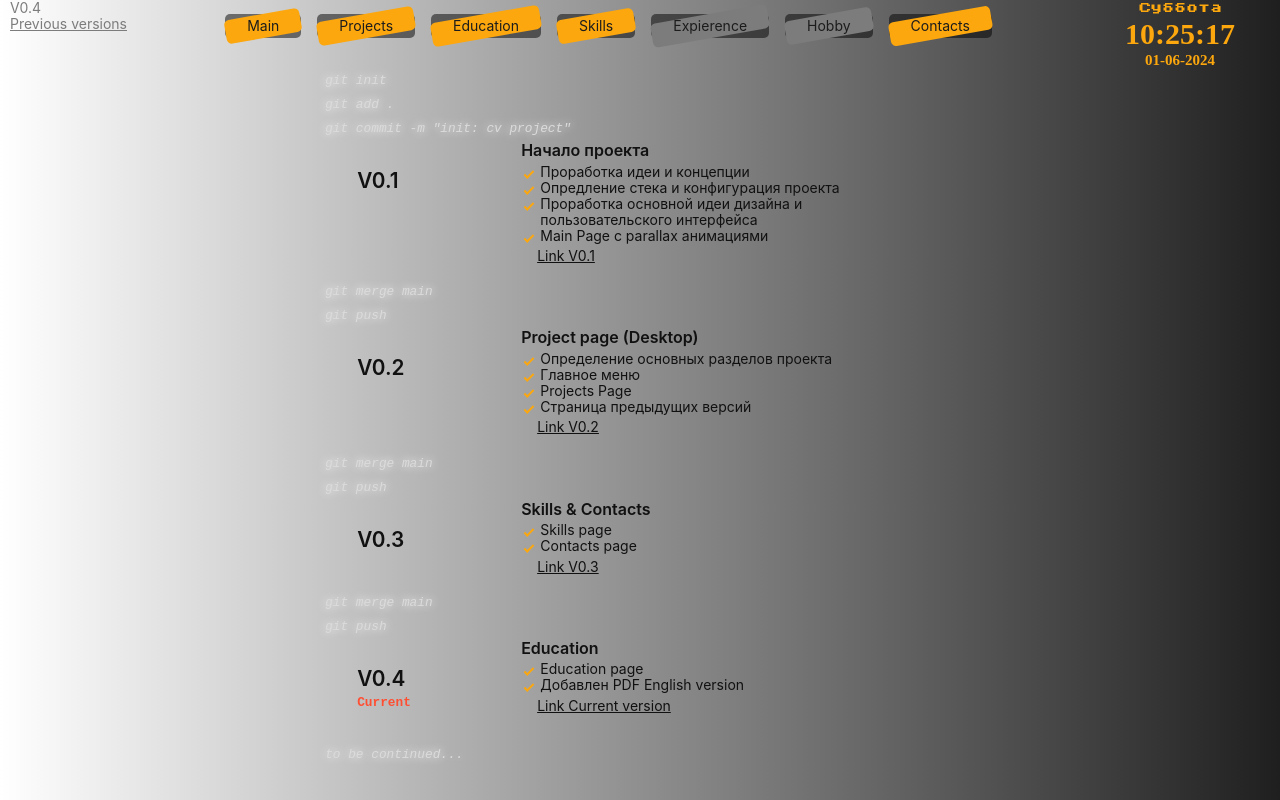
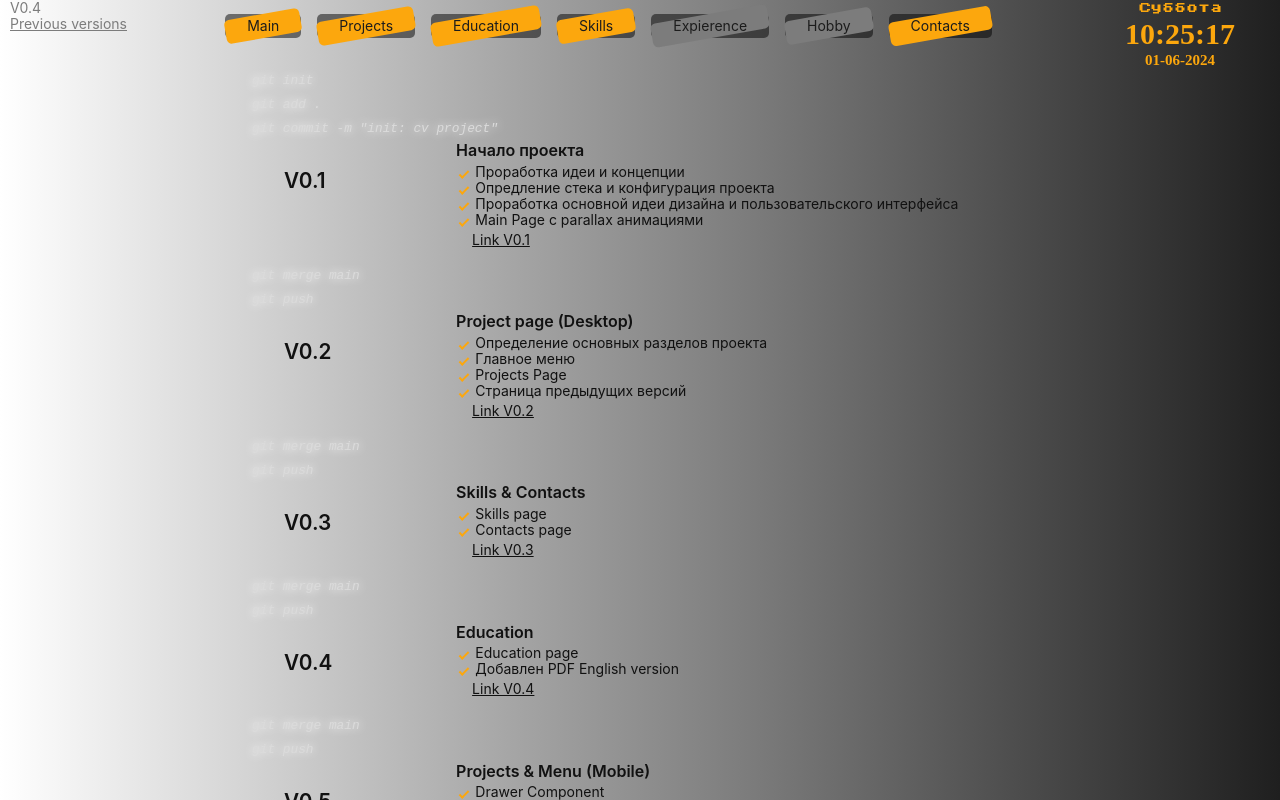
Before and after one commit to UTYFjs/cv, a React (Vite) app: page /previous_versions in a window 1280 px wide. Built offline with nearby package versions, Linux system fonts and the light colour scheme; a web font is replaced by a local one.

Commit message:
feat: add VersionItem component, rewrite version page, add new version

```diff
--- a/src/components/project-card/project-card.module.scss
+++ b/src/components/project-card/project-card.module.scss
@@ -98,10 +98,23 @@
   text-align: center;
   line-height: 20px;
   background: $character-dark-primary-85;
-  margin: 7px 0;
+  margin: $m-2xs 0;
   border-radius: 50%;
 }
 
 .my-swiper .bullet-class.bullet-class__active {
-  background: #007aff;
+  background: $palitra2-light;
 }
+
+.my-swiper .bullet-class__active-small {
+  background: $palitra2-light !important;
+}
+
+.bullet-class-small {
+  display: inline-block;
+  width: 8px;
+  height: 8px;
+  background: $character-dark-primary-85;
+  margin: 0 $m-4xs;
+  border-radius: 50%;
+}
--- a/src/components/project-card/project-card.tsx
+++ b/src/components/project-card/project-card.tsx
@@ -131,6 +131,8 @@ export const ProjectCard = ({
                             enabled: true,
                           }}
                           pagination={{
+                            bulletClass: styles['bullet-class-small'],
+                            bulletActiveClass: styles['bullet-class__active-small'],
                             clickable: true,
                           }}
                           modules={[Pagination]}
--- /dev/null
+++ b/src/components/version/version.module.scss
@@ -0,0 +1,85 @@
+@use './../../styles/main.scss' as *;
+
+.version {
+  @include flex($direction: column);
+}
+
+.version-content {
+  @include flex;
+
+  gap: $gap-xl;
+}
+
+.version::before {
+  content: 'git merge main \a git push';
+  @include font-bg-code;
+}
+
+.version:first-child::before {
+  content: 'git init \a git add . \a git commit -m "init: cv project"';
+  @include font-bg-code;
+}
+
+.version:last-child::after {
+  content: 'to be continued...';
+  @include font-bg-code;
+
+  margin-top: $m-4xl;
+}
+
+.version:last-child .version_title::after {
+  content: 'Current';
+  @include font-bg-current;
+}
+
+.version_title {
+  flex-basis: 150px;
+  font-size: 1.3rem;
+  font-weight: 600;
+  margin-top: $m-4xl;
+  @include for-phone {
+    flex-basis: 70px;
+  }
+}
+
+.version_description {
+  flex-basis: 75%;
+}
+
+.version_name {
+  font-size: 1rem;
+  font-weight: 600;
+}
+
+.list {
+  list-style: none;
+  margin-block: 0.3em 0.3em;
+  padding-left: 1.2rem;
+}
+
+.list li {
+  position: relative;
+}
+
+.list li::after {
+  display: block;
+  content: '';
+  position: absolute;
+  top: 0.5em;
+  left: -1.2em;
+  width: 8px;
+  height: 3px;
+  border-left: 2px solid $palitra2-light;
+  border-bottom: 2px solid $palitra2-light;
+  transform: rotate(-45deg);
+}
+
+.link {
+  color: currentcolor;
+  padding: $p;
+  margin-top: $m;
+}
+
+.link:hover {
+  color: $palitra2-light;
+}
--- /dev/null
+++ b/src/components/version/version.tsx
@@ -0,0 +1,30 @@
+import { nanoid } from 'nanoid';
+import { LINK_CV } from '~/constants/routes-constants';
+
+import styles from './version.module.scss';
+export type VersionProps = {
+  version: number;
+  title: string;
+  features: string[];
+  linkToDeploy?: string;
+};
+
+export const VersionItem = ({ version, title, features, linkToDeploy }: VersionProps) => (
+  <div className={styles.version}>
+    <div className={styles['version-content']}>
+      <p className={styles['version_title']}>{'V' + version}</p>{' '}
+      <div className={styles['version_description']}>
+        <p className={styles['version_name']}> {title}</p>
+        <ul className={styles.list}>
+          {features.map((feature) => (
+            <li key={nanoid()}>{feature}</li>
+          ))}
+        </ul>
+
+        <a className={styles.link} href={linkToDeploy ? linkToDeploy : LINK_CV} target="_blank" rel="noreferrer">
+          {linkToDeploy ? 'Link ' + 'V' + version : 'Link Current Version'}
+        </a>
+      </div>
+    </div>
+  </div>
+);
--- a/src/constants/routes-constants.ts
+++ b/src/constants/routes-constants.ts
@@ -6,3 +6,5 @@ export const ROUTES = {
   CONTACTS: 'contacts',
   EDUCATION: 'education',
 };
+
+export const LINK_CV = 'https://suhakou-henadzi.netlify.app/';
--- a/src/pages/previous-versions/previous-versions.tsx
+++ b/src/pages/previous-versions/previous-versions.tsx
@@ -1,91 +1,54 @@
+import { VersionItem, VersionProps } from '~/components/version/version';
 import styles from './previous-versions.module.scss';
+import { nanoid } from 'nanoid';
+
+const versions_data: VersionProps[] = [
+  {
+    version: 0.1,
+    title: 'Начало проекта',
+    features: [
+      'Проработка идеи и концепции',
+      'Опредление стека и конфигурация проекта',
+      'Проработка основной идеи дизайна и пользовательского интерфейса',
+      'Main Page с parallax анимациями',
+    ],
+    linkToDeploy: 'https://deploy-preview-3--suhakou-henadzi.netlify.app/',
+  },
+  {
+    version: 0.2,
+    title: 'Project page (Desktop)',
+    features: ['Определение основных разделов проекта', 'Главное меню', 'Projects Page', 'Страница предыдущих версий'],
+    linkToDeploy: 'https://deploy-preview-5--suhakou-henadzi.netlify.app/',
+  },
+  {
+    version: 0.3,
+    title: 'Skills & Contacts',
+    features: ['Skills page', 'Contacts page'],
+    linkToDeploy: 'https://deploy-preview-6--suhakou-henadzi.netlify.app/',
+  },
+  {
+    version: 0.4,
+    title: 'Education',
+    features: ['Education page', 'Добавлен PDF English version'],
+    linkToDeploy: 'https://deploy-preview-7--suhakou-henadzi.netlify.app',
+  },
+  {
+    version: 0.5,
+    title: 'Projects & Menu (Mobile)',
+    features: [
+      'Drawer Component',
+      'Добавлено мобильное меню',
+      'Адаптив для Project Page',
+      'Добавлен Swiper для отображения информации о спринтах проекта в мобильной версии',
+    ],
+    linkToDeploy: '',
+  },
+];
 
 export const PreviousVersions = () => (
   <div className={styles.previous}>
-    <div className={styles.version}>
-      <div className={styles['version-content']}>
-        <p className={styles['version_title']}>V0.1</p>
-        <div className={styles['version_description']}>
-          <p className={styles['version_name']}>Начало проекта</p>
-          <ul className={styles.list}>
-            <li>Проработка идеи и концепции</li>
-            <li>Опредление стека и конфигурация проекта </li>
-            <li>Проработка основной идеи дизайна и пользовательского интерфейса</li>
-            <li>Main Page с parallax анимациями</li>
-          </ul>
-          <a
-            className={styles.link}
-            href="https://deploy-preview-3--suhakou-henadzi.netlify.app/"
-            target="_blank"
-            rel="noreferrer"
-          >
-            Link V0.1
-          </a>
-        </div>
-      </div>
-    </div>
-    <div className={styles.version}>
-      <div className={styles['version-content']}>
-        {' '}
-        <p className={styles['version_title']}>V0.2</p>{' '}
-        <div className={styles['version_description']}>
-          <p className={styles['version_name']}> Project page (Desktop)</p>
-          <ul className={styles.list}>
-            <li>Определение основных разделов проекта</li>
-            <li>Главное меню</li>
-            <li>Projects Page</li>
-            <li>Страница предыдущих версий</li>
-          </ul>
-
-          <a
-            className={styles.link}
-            href="https://deploy-preview-5--suhakou-henadzi.netlify.app/"
-            target="_blank"
-            rel="noreferrer"
-          >
-            Link V0.2
-          </a>
-        </div>
-      </div>
-    </div>
-    <div className={styles.version}>
-      <div className={styles['version-content']}>
-        {' '}
-        <p className={styles['version_title']}>V0.3</p>{' '}
-        <div className={styles['version_description']}>
-          <p className={styles['version_name']}> Skills & Contacts</p>
-          <ul className={styles.list}>
-            <li>Skills page</li>
-            <li>Contacts page</li>
-          </ul>
-
-          <a
-            className={styles.link}
-            href="https://deploy-preview-6--suhakou-henadzi.netlify.app/"
-            target="_blank"
-            rel="noreferrer"
-          >
-            Link V0.3
-          </a>
-        </div>
-      </div>
-    </div>
-    <div className={styles.version}>
-      <div className={styles['version-content']}>
-        {' '}
-        <p className={styles['version_title']}>V0.4</p>{' '}
-        <div className={styles['version_description']}>
-          <p className={styles['version_name']}> Education</p>
-          <ul className={styles.list}>
-            <li>Education page</li>
-            <li>Добавлен PDF English version</li>
-          </ul>
-
-          <a className={styles.link} href="https://suhakou-henadzi.netlify.app/" target="_blank" rel="noreferrer">
-            Link Current version
-          </a>
-        </div>
-      </div>
-    </div>
+    {versions_data.map((version) => (
+      <VersionItem key={nanoid()} {...version} />
+    ))}
   </div>
 );
```
